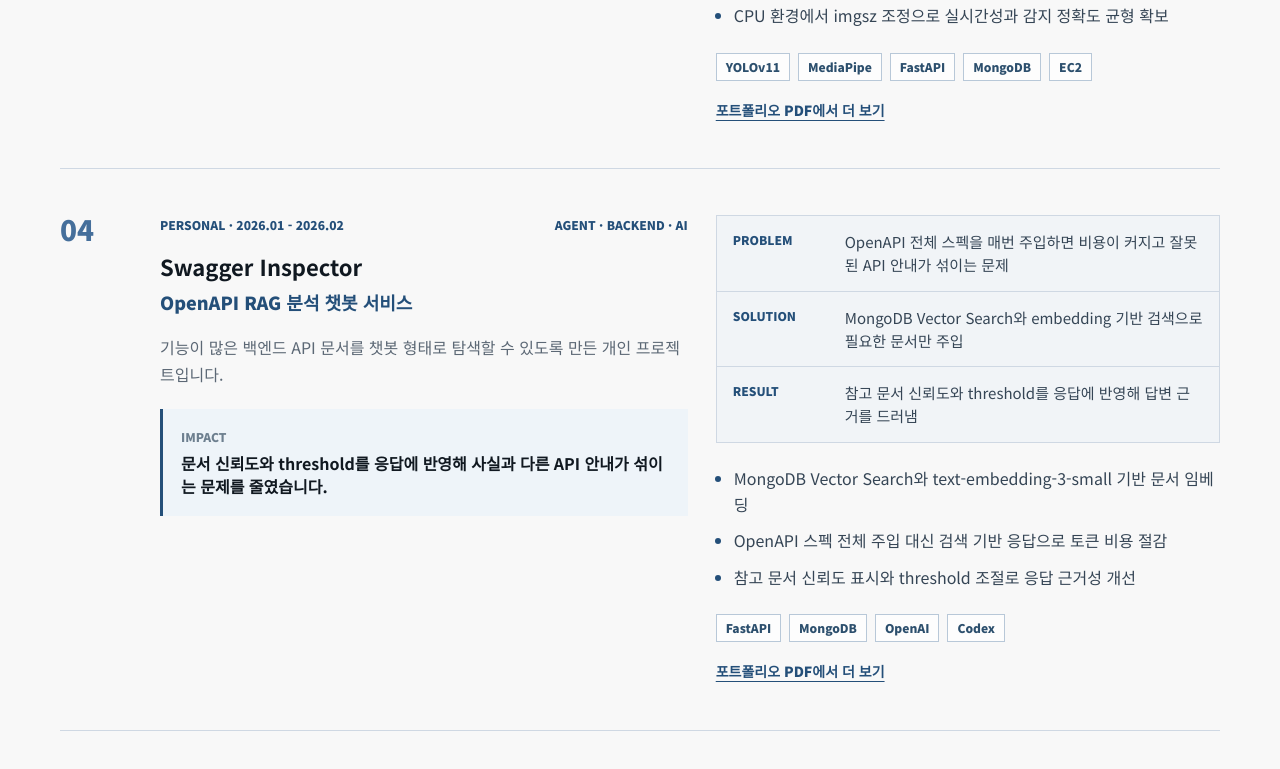
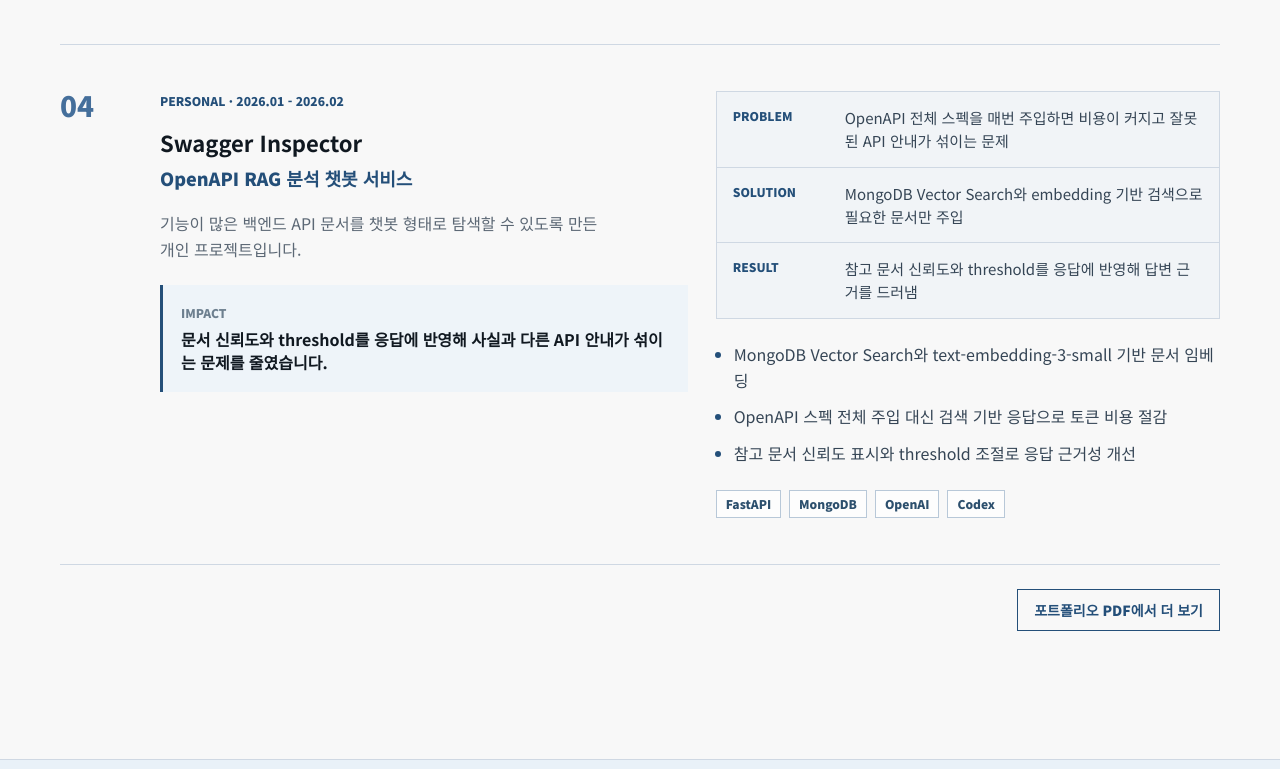
Before and after one commit to yeeeengyu/ingyuChoi_portfolio, a Next.js app: page / in a window 1280 px wide. Shown: the part 3211-3980 px from the top of the page. Built offline with nearby package versions, Linux system fonts and the light colour scheme; no server answers.

Commit message:
Polish project and awards sections

```diff
--- a/app/globals.css
+++ b/app/globals.css
@@ -383,6 +383,12 @@
   border-top: 1px solid var(--line-strong);
 }
 
+.projectResource {
+  display: flex;
+  justify-content: flex-end;
+  padding-top: 24px;
+}
+
 .projectItem {
   display: grid;
   grid-template-columns: 72px minmax(0, 0.9fr) minmax(320px, 0.86fr);
@@ -414,11 +420,17 @@
   color: var(--blue-deep);
   font-size: 18px;
   font-weight: 850;
+  word-break: keep-all;
+  overflow-wrap: break-word;
+  text-wrap: pretty;
 }
 
 .projectContext {
   margin-top: 16px;
   color: var(--muted);
+  word-break: keep-all;
+  overflow-wrap: break-word;
+  text-wrap: pretty;
 }
 
 .impactBox {
@@ -504,12 +516,25 @@
 
 .resourceLink {
   display: inline-flex;
+  align-items: center;
+  justify-content: center;
+  min-height: 42px;
   margin-top: 18px;
+  padding: 0 16px;
+  border: 1px solid var(--blue-deep);
   color: var(--blue-deep);
   font-size: 14px;
   font-weight: 900;
-  text-decoration: underline;
-  text-underline-offset: 4px;
+  text-align: center;
+}
+
+.projectResource .resourceLink {
+  margin-top: 0;
+}
+
+.resourceLink:hover {
+  background: var(--blue-deep);
+  color: white;
 }
 
 .awardList {
@@ -521,9 +546,37 @@
 }
 
 .awardItem {
+  position: relative;
   min-height: 260px;
   padding: 24px;
   background: rgba(255, 255, 255, 0.76);
+  transition: transform 180ms ease, box-shadow 180ms ease, background 180ms ease;
+}
+
+.awardItem::before {
+  content: "";
+  position: absolute;
+  top: 0;
+  left: 0;
+  right: 0;
+  height: 3px;
+  background: var(--blue-deep);
+  opacity: 0;
+  transform: scaleX(0.28);
+  transform-origin: left center;
+  transition: opacity 180ms ease, transform 180ms ease;
+}
+
+.awardItem:hover {
+  z-index: 1;
+  background: #ffffff;
+  box-shadow: 0 16px 34px rgba(16, 24, 32, 0.1);
+  transform: translateY(-6px);
+}
+
+.awardItem:hover::before {
+  opacity: 1;
+  transform: scaleX(1);
 }
 
 .awardItem span {
--- a/app/page.jsx
+++ b/app/page.jsx
@@ -172,7 +172,7 @@
               <div className="projectMain">
                 <div className="projectTopline">
                   <span>{project.label}</span>
-                  <span>{project.role}</span>
+                  {project.label.startsWith('Personal') ? null : <span>{project.role}</span>}
                 </div>
                 <h3>{project.title}</h3>
                 <p className="projectSummary">{project.summary}</p>
@@ -201,10 +201,12 @@
                     <span key={tag}>{tag}</span>
                   ))}
                 </div>
-                <a className="resourceLink" href={portfolioPdf} target="_blank" rel="noreferrer">포트폴리오 PDF에서 더 보기</a>
               </div>
             </article>
           ))}
+        </div>
+        <div className="projectResource">
+          <a className="resourceLink" href={portfolioPdf} target="_blank" rel="noreferrer">포트폴리오 PDF에서 더 보기</a>
         </div>
       </section>
 
```
